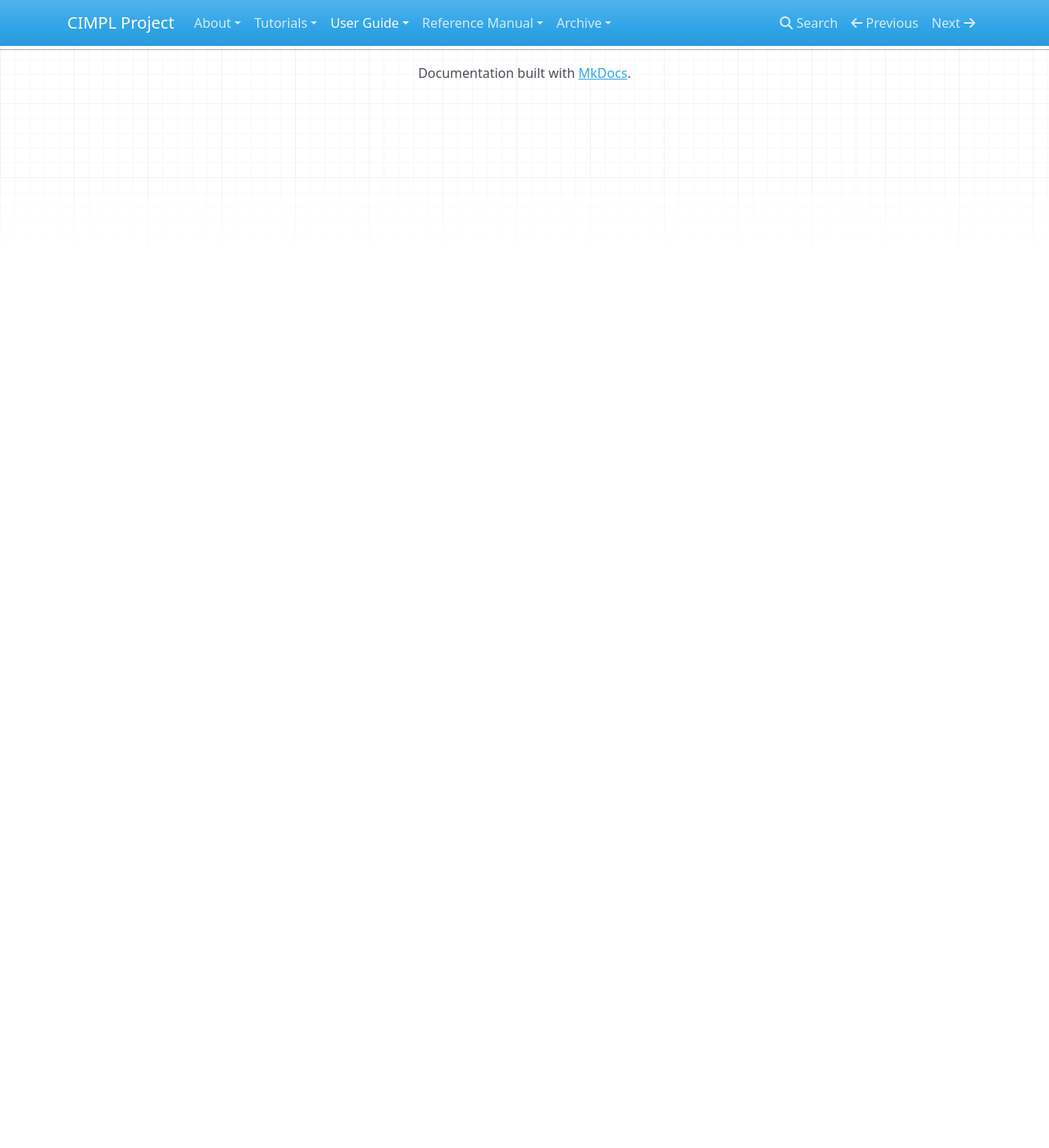
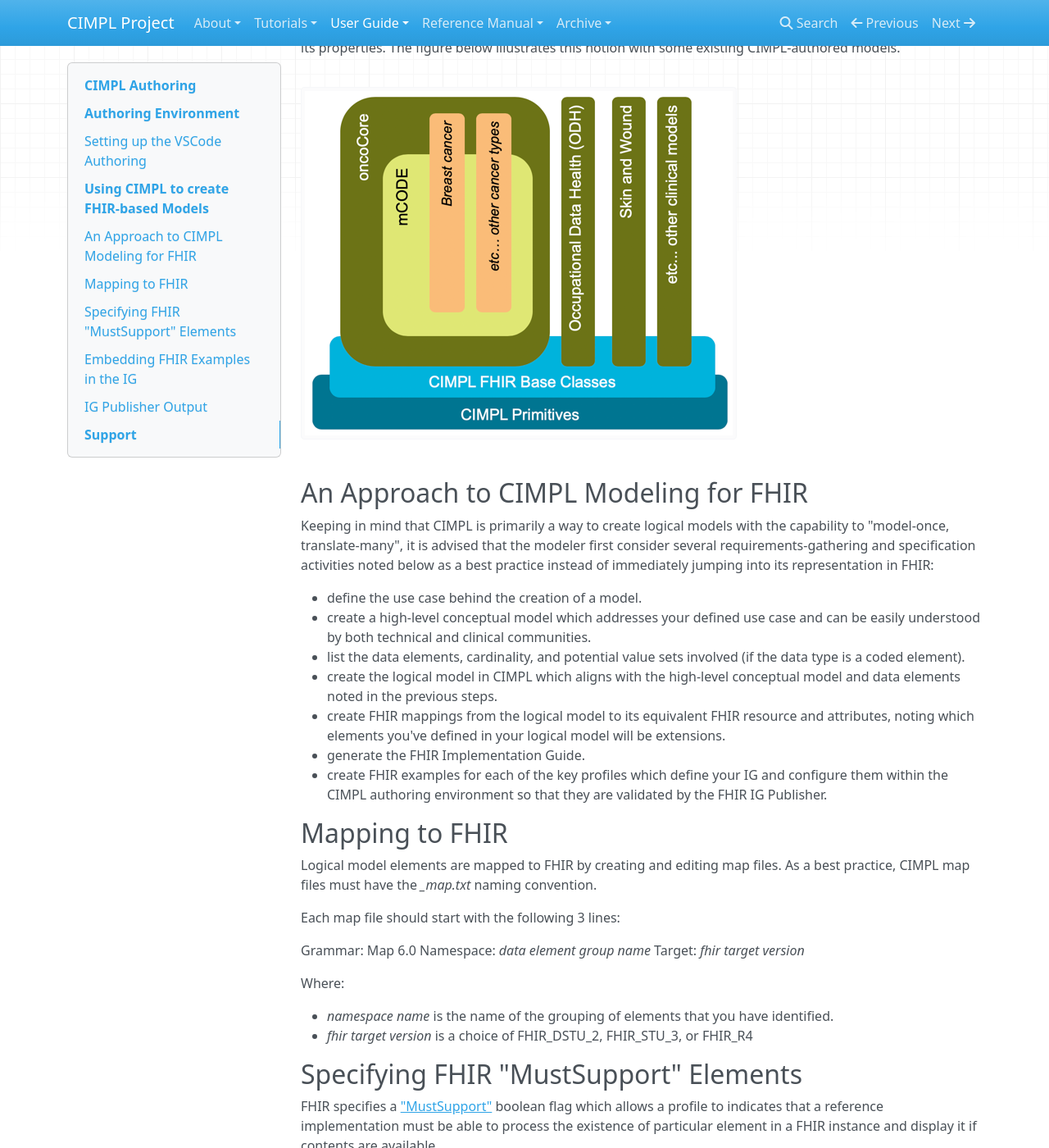
Before and after one commit to standardhealth/cimpl-doc, an MkDocs documentation site: the page built from docs/cimpl6UserGuide.md, in a window 1280 px wide and 1400 px high, scrolled down 3069 px. Shown: the whole window at 82% size. Built offline with MkDocs 1.6.1, drawn with Linux system fonts in a browser that asks for light colours; nearby versions of some CDN libraries; before the commit the page ends 3186 px from its top, so only the background shows below that; some of the changed text lies outside the part shown.

Commit message:
updated CIMPL User's Guide and index.html homepage.

```diff
--- a/docs/cimpl6UserGuide.md
+++ b/docs/cimpl6UserGuide.md
@@ -40,7 +40,80 @@ Using _Peek Definition_:
 Using _Go to Definition_:
 ![Using Go to Definition](img_cimpl/VSCode_GotoDef.png)
 
+# Using CIMPL to create FHIR-based Models
+
+With the environment now configured, we now turn our attention to how to create a clinical model.
+
+CIMPL is designed to be modular and extensible, allowing for the reuse of other logical models, and inheriting its properties. The figure below illustrates this notion with some existing CIMPL-authored models.
+
+![CIMPL Modularity](img_cimpl/CIMPLBuildingBlocks.png)
+
+## An Approach to CIMPL Modeling for FHIR
+
+Keeping in mind that CIMPL is primarily a way to create logical models with the capability to "model-once, translate-many", it is advised that the modeler first consider several requirements-gathering and specification activities noted below as a best practice instead of immediately jumping into its representation in FHIR:
+
+* define the use case behind the creation of a model.
+* create a high-level conceptual model which addresses your defined use case and can be easily understood by both technical and clinical communities.
+* list the data elements, cardinality, and potential value sets involved (if the data type is a coded element).
+* create the logical model in CIMPL which aligns with the high-level conceptual model and data elements noted in the previous steps.
+* create FHIR mappings from the logical model to its equivalent FHIR resource and attributes, noting which elements you've defined in your logical model will be extensions.
+* generate the FHIR Implementation Guide.
+* create FHIR examples for each of the key profiles which define your IG and configure them within the CIMPL authoring environment so that they are validated by the FHIR IG Publisher.
+
+## Mapping to FHIR
+Logical model elements are mapped to FHIR by creating and editing map files.
+As a best practice, CIMPL map files must have the *_map.txt* naming convention.
+
+Each map file should start with the following 3 lines:
+
+Grammar:	Map 6.0
+Namespace:  _data element group name_
+Target:		_fhir target version_
+
+Where:
+
+* _namespace name_ is the name of the grouping of elements that you have identified.
+* _fhir target version_ is a choice of FHIR_DSTU_2, FHIR_STU_3, or FHIR_R4
+
+## Specifying FHIR "MustSupport" Elements
+
+FHIR specifies a ["MustSupport"](https://www.hl7.org/fhir/conformance-rules.html#mustSupport) boolean flag which allows a profile to indicates that a reference implementation must be able to process the existence of particular element in a FHIR instance and display it if contents are available.
+
+MustSupport is contextual and could vary with depending on the reference implementation. CIMPL subsequently created a separate file so that MustSupport of elements are at the IG configuration level through a *Content Profile* file.
+
+Content profile files are text files which use the following convention:
+
+    <Content Profile Name>-cp.txt
+
+Where `<Content Profile Name>` is by convention the same name as the IG Configuration JSON file.  The content profile filename must end in "**-cp.txt**".
+
+For example, the two file name exmamples of a CIMPL configuration and its respective content profile are show below:
+
+* Configuration filename: `myCIMPLConfiguration-ig.json`
+* Content Profile filename: `myCIMPLConfiguration-cp.txt`
+
+## Embedding FHIR Examples in the IG
+
+Pre-requisite: the author has already created a FHIR JSON or xml.
+Configuring FHIR examples to appear in the generated IG involves the following steps:
+
+* Create a folder which will contain your FHIR examples
+* Modify the CIMPL configuration file to specify the folder containing your examples
+
+The folder created can be any name, as long as it is specified within the CIMPL configuration file.
+
+The folder location is specified using the `"examples:"` parameter in the CIMPL configuration file.  This is illustrated in the figure below:
+![CIMPL Examples Configuration](img_cimpl/fhirexampleconfig01.png)
+
+## IG Publisher Output
+
+By default, the FHIR IG Publisher will perform validation checks on the  StuctureDefinition of specified FHIR profiles, value sets, and examples which reference any base resources or FHIR profiles.  An output of these checks are found in the CIMPL output, *qa.html*.
+
+An example QA output is shown in the figure below:
+![qa.html example output](img_cimpl/igpublisher_output.png)
+
 # Support
+
 Questions on using CIMPL and its toolchain can be addressed on the HL7 Zulip chat channel [#cimpl](https://chat.fhir.org/#streams/197290/cimpl)
 
 Report any issues on one of the following GitHub repositories:
```
Also changed, not shown: docs/index.md (+3 -3 lines), docs/img_cimpl/CIMPLBuildingBlocks.png (added), docs/img_cimpl/fhirexampleconfig.png (added), docs/img_cimpl/fhirexampleconfig01.png (added), docs/img_cimpl/igpublisher_output.png (added), site/cimplInstall/index.html, site/index.html, site/sitemap.xml, 1 other file.
